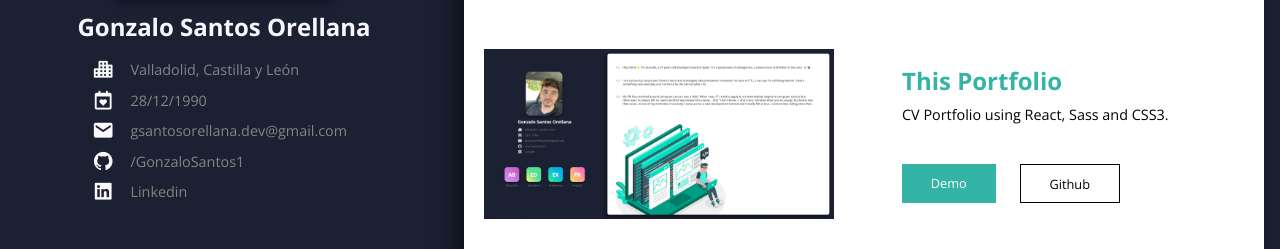
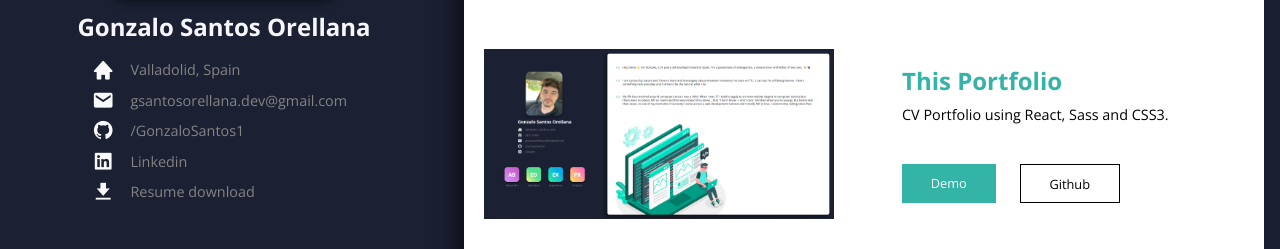
Before and after one commit to GonzaloSantos1/gonzalo-portfolio, a React (Create React App) app: page / in a window 1280 px wide. Shown: the part 275-524 px from the top of the page. Built offline with nearby package versions, Linux system fonts and the light colour scheme.

Commit message:
added resume

```diff
--- a/src/components/profile/Profile.jsx
+++ b/src/components/profile/Profile.jsx
@@ -1,5 +1,6 @@
 import './_profile.scss';
 import React from 'react';
+import Gonzalo_Santos_Resume from '../../assets/Gonzalo_Santos_Resume.pdf';
 
 const Profile = ({profile}) => {
   return (
@@ -10,16 +11,13 @@ const Profile = ({profile}) => {
           {profile.name} {profile.surname}
         </h2>
         <p>
-          <i className='bx bxs-city'></i>
+          <i className='bx bxs-home'></i>
           {profile.city}{' '}
         </p>
-        <p>
-          <i className='bx bx-calendar-heart'></i>
-          {profile.birthDate}
-        </p>
+
         <p>
           <i className='bx bxs-envelope'></i>
-          <a href={'mailto:' + profile.email}>gsantosorellana.dev@gmail.com</a>
+          gsantosorellana.dev@gmail.com
         </p>
 
         <p>
@@ -38,6 +36,12 @@ const Profile = ({profile}) => {
             Linkedin
           </a>
         </p>
+        <p>
+          <i className='bx bxs-download' />
+          <a href={Gonzalo_Santos_Resume} download>
+            Resume download
+          </a>
+        </p>
       </div>
     </div>
   );
--- a/src/cv/CS.js
+++ b/src/cv/CS.js
@@ -2,7 +2,7 @@ export const CV = {
   profile: {
     name: 'Gonzalo',
     surname: 'Santos Orellana',
-    city: 'Valladolid, Castilla y León',
+    city: 'Valladolid, Spain',
     email: 'gsantosorellana.dev@gmail.com',
     birthDate: '28/12/1990',
     phone: '(+12) 767333841',
```
Also changed, not shown: 1 other file (tests, documents, lock files or other folders).
